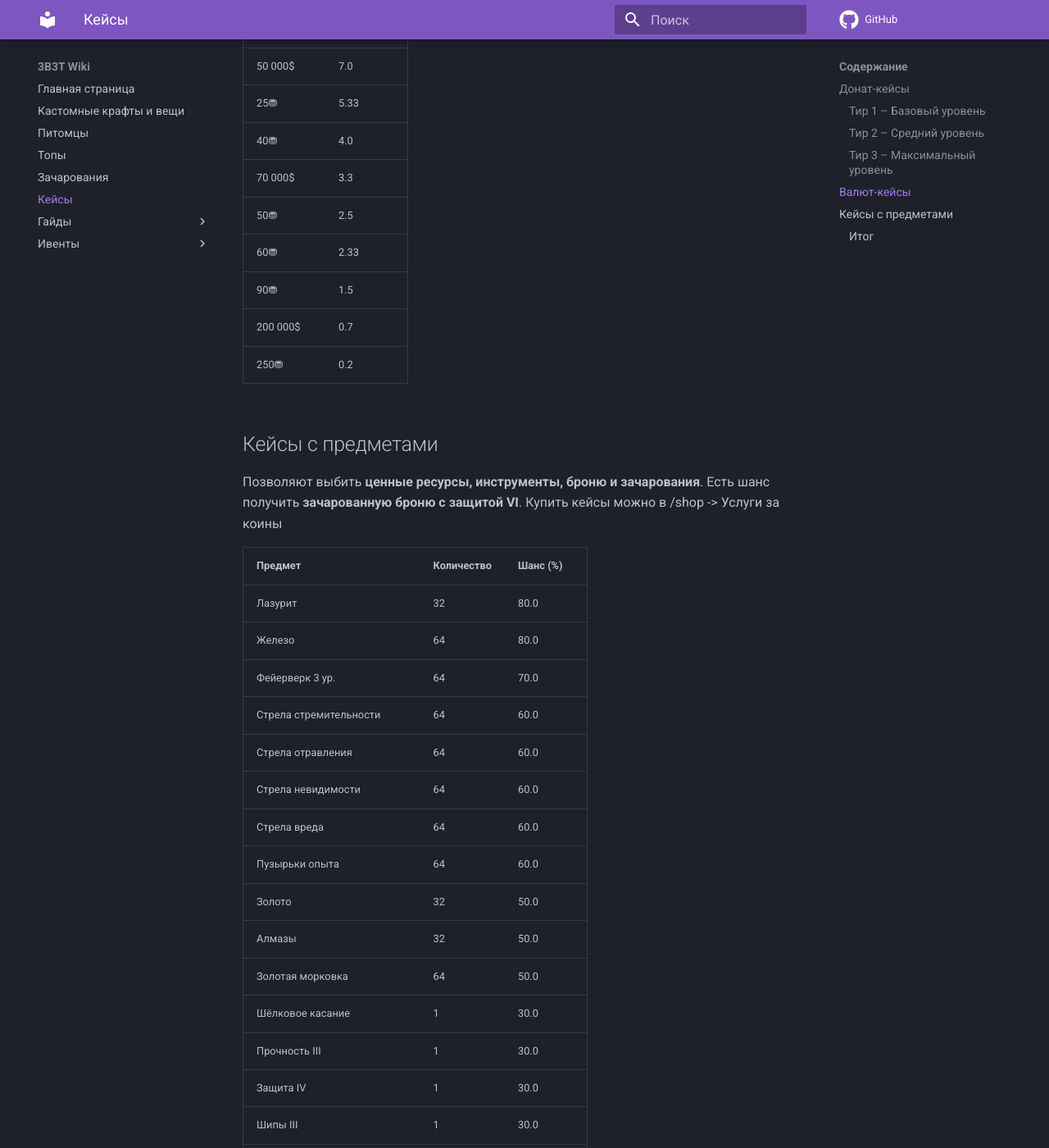
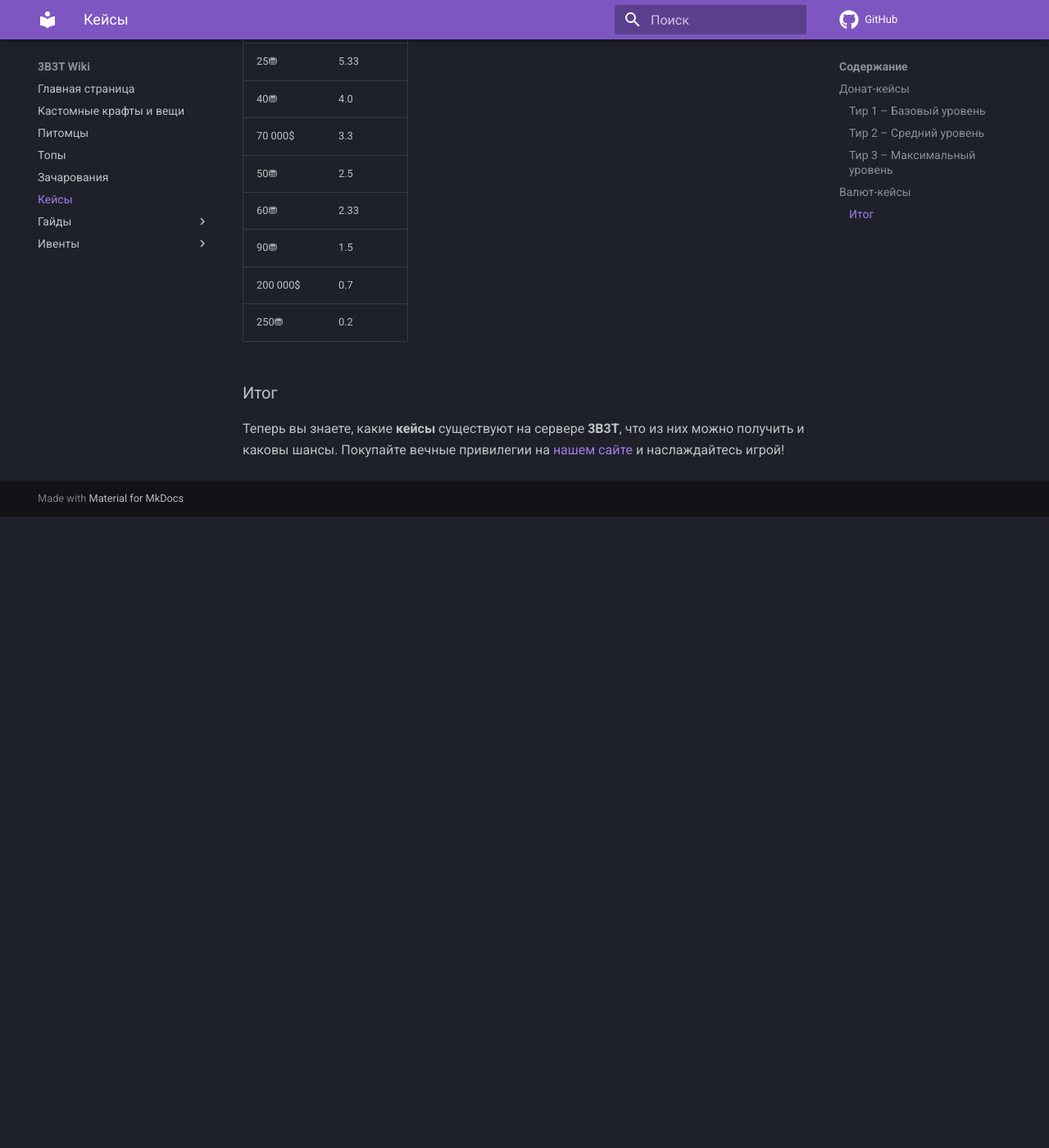
Before and after one commit to 3B3TServer/Docs, an MkDocs documentation site: the page built from docs/cases.md, in a window 1280 px wide and 1400 px high, scrolled down 4300 px. Shown: the whole window at 82% size. Built offline with MkDocs 1.6.1 and Material for MkDocs 9.7.7, drawn with Linux system fonts in a browser that asks for light colours; comment, search, counter and statistics services are not loaded; after the commit the page ends 4930 px from its top, so only the background shows below that; some of the changed text lies outside the part shown.

Commit message:
Update cases.md (#59)

```diff
--- a/docs/cases.md
+++ b/docs/cases.md
@@ -1,11 +1,10 @@
 # Донат кейсы на сервере 3B3T
 
-На нашем сервере существует **три вида кейсов**:
-1. **Донат-кейсы** – позволяют выбить привилегии на определённое время.
+На нашем сервере существует **Два вида кейсов**:
+1. **Донат-кейсы** – позволяют выбить привилегии с определенной удачей.
 2. **Валют-кейсы** – содержат игровую валюту и коины.
-3. **Кейсы с предметами** – дают ценные ресурсы, инструменты, броню и зачарования.
 
-Важно: **Привилегии из кейсов не являются вечными**. Купить **вечный донат** можно на сайте сервера: [https://shop.3b3t.ru/](https://shop.3b3t.ru/).
+Важно: **Привилегии из кейсов выпадают или на 30д или на всегда**.
 
 ---
 
@@ -115,70 +114,7 @@
 | 200 000$    | 0.7         |
 | 250⛃       | 0.2         |
 
-## Кейсы с предметами
-
-Позволяют выбить **ценные ресурсы, инструменты, броню и зачарования**. Есть шанс получить **зачарованную броню с защитой VI**.
-Купить кейсы можно в /shop -> Услуги за коины
-
-| **Предмет**                 | **Количество** | **Шанс (%)** |
-|-----------------------------|--------------|-------------|
-| Лазурит                     | 32           | 80.0        |
-| Железо                      | 64           | 80.0        |
-| Фейерверк 3 ур.             | 64           | 70.0        |
-| Стрела стремительности      | 64           | 60.0        |
-| Стрела отравления           | 64           | 60.0        |
-| Стрела невидимости          | 64           | 60.0        |
-| Стрела вреда                | 64           | 60.0        |
-| Пузырьки опыта              | 64           | 60.0        |
-| Золото                      | 32           | 50.0        |
-| Алмазы                      | 32           | 50.0        |
-| Золотая морковка            | 64           | 50.0        |
-| Шёлковое касание            | 1            | 30.0        |
-| Прочность III               | 1            | 30.0        |
-| Защита IV                   | 1            | 30.0        |
-| Шипы III                    | 1            | 30.0        |
-| Защита от снарядов IV       | 1            | 30.0        |
-| Взрывоустойчивость IV       | 1            | 30.0        |
-| Алмазная кирка              | 1            | 25.0        |
-| Алмазный топор              | 1            | 25.0        |
-| Алмазный меч                | 1            | 25.0        |
-| Алмазная лопата             | 1            | 25.0        |
-| Алмазная мотыга             | 1            | 25.0        |
-| Common Helmet               | 1            | 25.0        |
-| Common Boots                | 1            | 25.0        |
-| Common Trousers             | 1            | 25.0        |
-| Common Armor                | 1            | 25.0        |
-| Незеритовый слиток          | 16           | 20.0        |
-| Незеритовый топор           | 1            | 15.0        |
-| Незеритовый меч             | 1            | 15.0        |
-| Незеритовая кирка           | 1            | 15.0        |
-| Незеритовая лопата          | 1            | 15.0        |
-| Незеритовая мотыга          | 1            | 15.0        |
-| Uncommon Helmet             | 1            | 15.0        |
-| Uncommon Boots              | 1            | 15.0        |
-| Uncommon Trousers           | 1            | 15.0        |
-| Uncommon Armor              | 1            | 15.0        |
-| Золотое яблоко              | 64           | 10.0        |
-| Зачарованное золотое яблоко | 32           | 7.0         |
-| Rare Pickaxe                | 1            | 4.0         |
-| Rare Shovel                 | 1            | 4.0         |
-| Rare Hoe                    | 1            | 4.0         |
-| Rare Sword                  | 1            | 4.0         |
-| Rare Axe                    | 1            | 4.0         |
-| Rare Helmet                 | 1            | 4.0         |
-| Rare Trousers               | 1            | 4.0         |
-| Rare Elytra                 | 1            | 4.0         |
-| Rare Boots                  | 1            | 4.0         |
-| Rare Armor                  | 1            | 4.0         |
-| Super Helmet                | 1            | 1.1         |
-| Super Trousers              | 1            | 1.1         |
-| Super Boots                 | 1            | 1.1         |
-| Super Armor                 | 1            | 1.1         |
-| Immortal Bow                | 1            | 1.1         |
-| Immortal Crossbow           | 1            | 1.1         |
-
----
-
 ### Итог
 
-Теперь вы знаете, какие **кейсы** существуют на сервере **3B3T**, что из них можно получить и каковы шансы. Покупайте вечные привилегии на [нашем сайте](https://shop.3b3t.ru/) и наслаждайтесь игрой!
+Теперь вы знаете, какие **кейсы** существуют на сервере **3B3T**, что из них можно получить и каковы шансы. Покупайте вечные привилегии на [нашем сайте](https://shop.3b3t.ru/ укр: https://3b-3t.trademc.org/
+) и наслаждайтесь игрой!
```
Also changed, not shown: other parts of docs/cases.md (+2 -2 lines).
